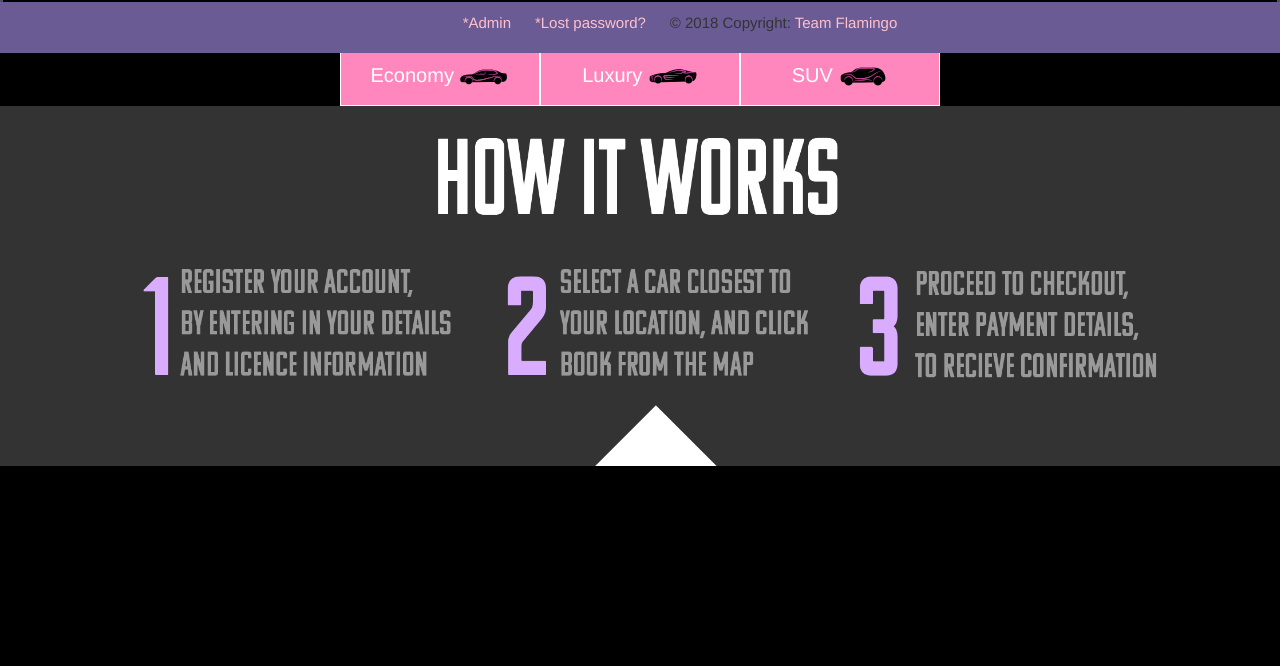
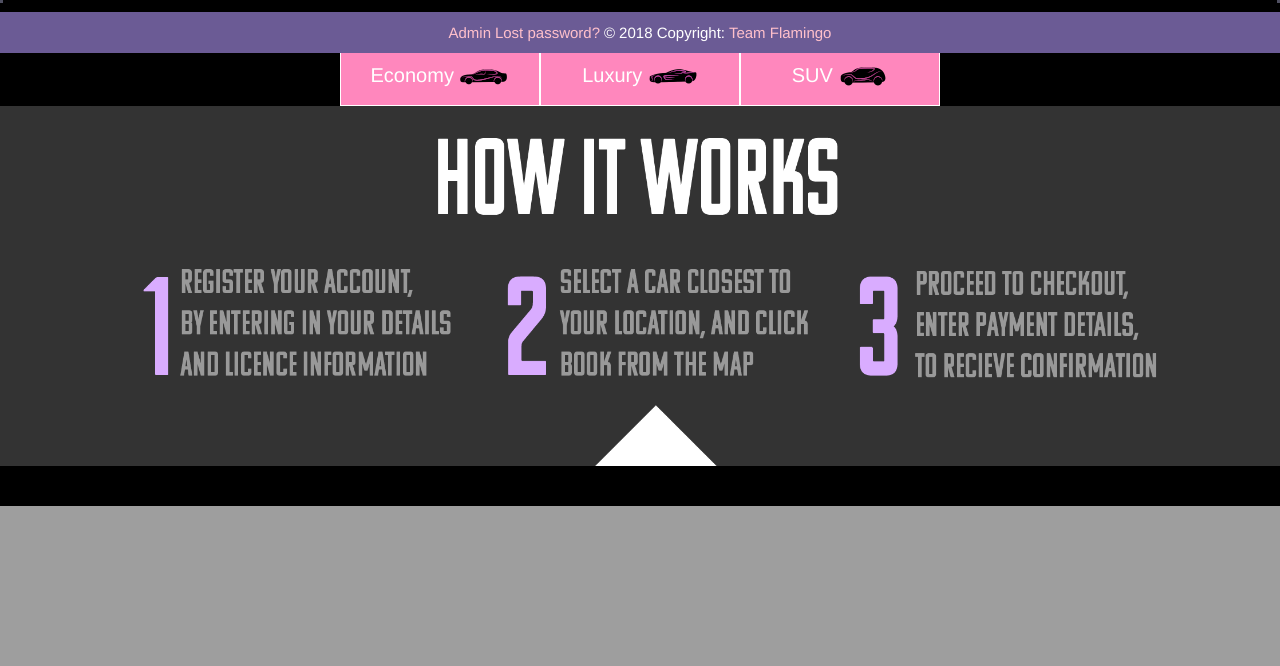
Before and after one commit to Gr4nts/FlamingoCarShare, a Django app: page / in a window 1280 px wide. Shown: the part 747-1413 px from the top of the page. After the commit the page ends 1253 px from the top, so only its background shows below. Run offline with Django 3.2, Linux system fonts and the light colour scheme; a user stored in the database is signed in; data comes from the database, SQL or seed files in the repository; both versions use the stored data as it was after the commit; some libraries are stand-ins or nearby versions.

Commit message:
minor touchup

```diff
--- a/flamingo/flamingo/static/css/style.css
+++ b/flamingo/flamingo/static/css/style.css
@@ -4,15 +4,19 @@
   margin: 0; /* for footer */
   padding-bottom: 0;
 }
+
 footer{
   width: 100%;
   background-color: #6b5b95;
-
   position: fixed;
   bottom: 0;
-   padding: 1rem;
+  /*padding: 1rem;*/
+  padding-top: 10px;
+  text-align: center;
+}
 
-   text-align: center;
+ul{
+  padding-inline-start: 0px;
 }
 
 input[type=text],
@@ -37,7 +41,7 @@ table{
 html, body{
     overflow: auto;
     min-height:100%;
-    padding-bottom: 100px;
+    padding-bottom: 20px;
      /* for footer */
     background-color: black;
     /*position: relative;*/
@@ -74,21 +78,23 @@ html, body{
 
 #footer{
     display: inline-block;
-    margin-left: 20px;
+    /*margin-left: 20px;*/
     list-style: none;
     text-align: center;
 }
 
-#foot2{
-    font-size:10px;
-}
-
 #map{
-
     height: 700px;
     width: auto;
     margin: auto;
     border: 4px solid black;
+}
+
+#sidepanel{
+  background-color: #1a1a1a;
+  height: 700px;
+  width: auto;
+  border:4px solid black;
 }
 
 #myBtn {
--- a/flamingo/templates/base.html
+++ b/flamingo/templates/base.html
@@ -16,7 +16,7 @@
 </head>
 
 <body>
-<!--    <div class="container">-->
+<!--<div class="container">-->
     <!-- navigation -->
     {% include 'nav.html' %}
 
@@ -27,18 +27,19 @@
       {% endblock %}
     </div>
 
+    <button onclick="topFunction()" id="myBtn" title="Go to top">Top</button>
+
     <!-- footer -->
-        <footer >
+    <footer>
       <div class="wrapper">
-              <nav >
-                <ul id= footer>
-                  <li id= footer><a href="{% url 'admin:index' %}" style="color:pink;"> *Admin </a></li>
-                  <li id= footer><a href="{% url 'password_reset' %}" style="color:pink;"> *Lost password? </a></li>
-                  <li id= footer>© 2018 Copyright: <a href="{% url 'home' %}" style="color:pink;"> Team Flamingo</a></li>
+        <!--<nav>-->
+          <ul id="footer">
+            <li id="footer"><a href="{% url 'admin:index' %}" style="color:pink;"> Admin </a></li>
+            <li id="footer"><a href="{% url 'password_reset' %}" style="color:pink;"> Lost password? </a></li>
+            <li id="footer" style="color:white;">© 2018 Copyright: <a href="{% url 'home' %}" style="color:pink;"> Team Flamingo</a></li>
           </ul>
-              <nav>
+        <!--<nav>-->
       </div>
-        <button onclick="topFunction()" id="myBtn" title="Go to top">Top</button>
     </footer>
 
     <!-- bootstrap javascript -->
--- a/flamingo/templates/sidepanel.html
+++ b/flamingo/templates/sidepanel.html
@@ -1,11 +1,7 @@
-<div style="background-color: #1a1a1a; height: 700px; width: auto; border:4px solid black;">
-  {% if user.is_authenticated %}
-    <h1 style="text-align:center;">Booking</h1>
+<div id="sidepanel">
     <div class="col text-center">
       <h1>Welcome {{ user.username }}!</h1>
     </div>
-  {% else %}
-    <h1>You are not logged in</h1>
-    <p>Please log in to continue</p>
-  {% endif %}
+
+    <p>Booking here</p>
 </div>
```
Also changed, not shown: flamingo/db.sqlite3. Lines whose indentation alone changed are shown as unchanged.
